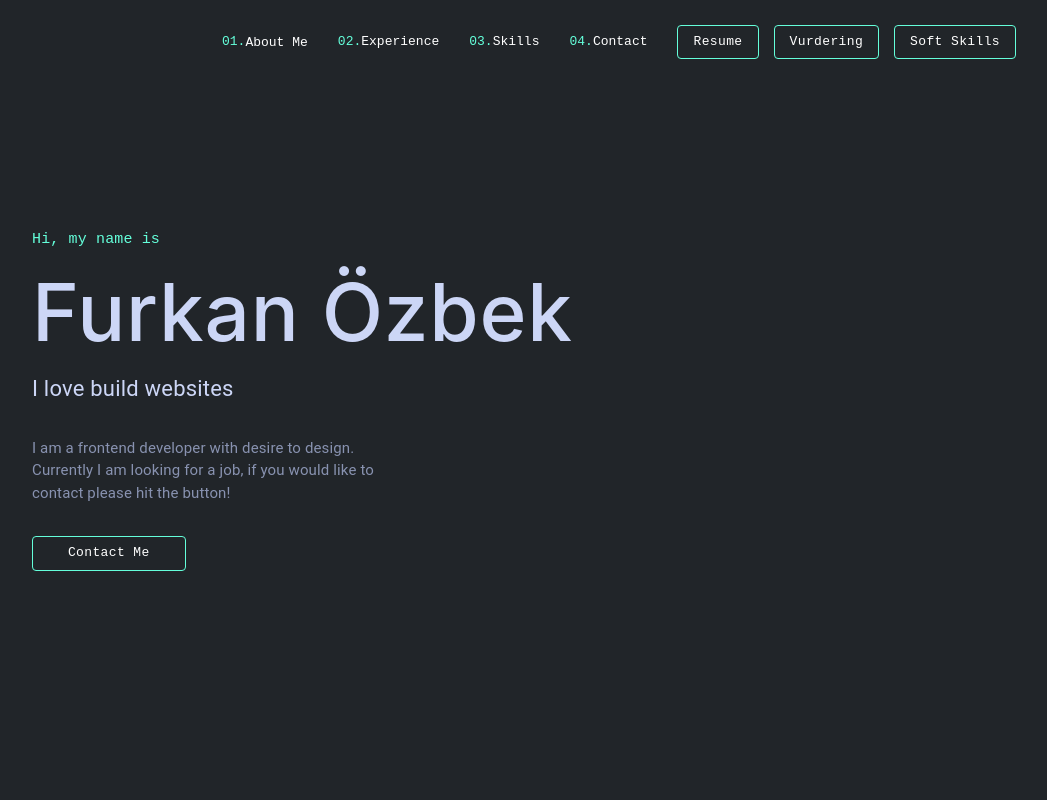
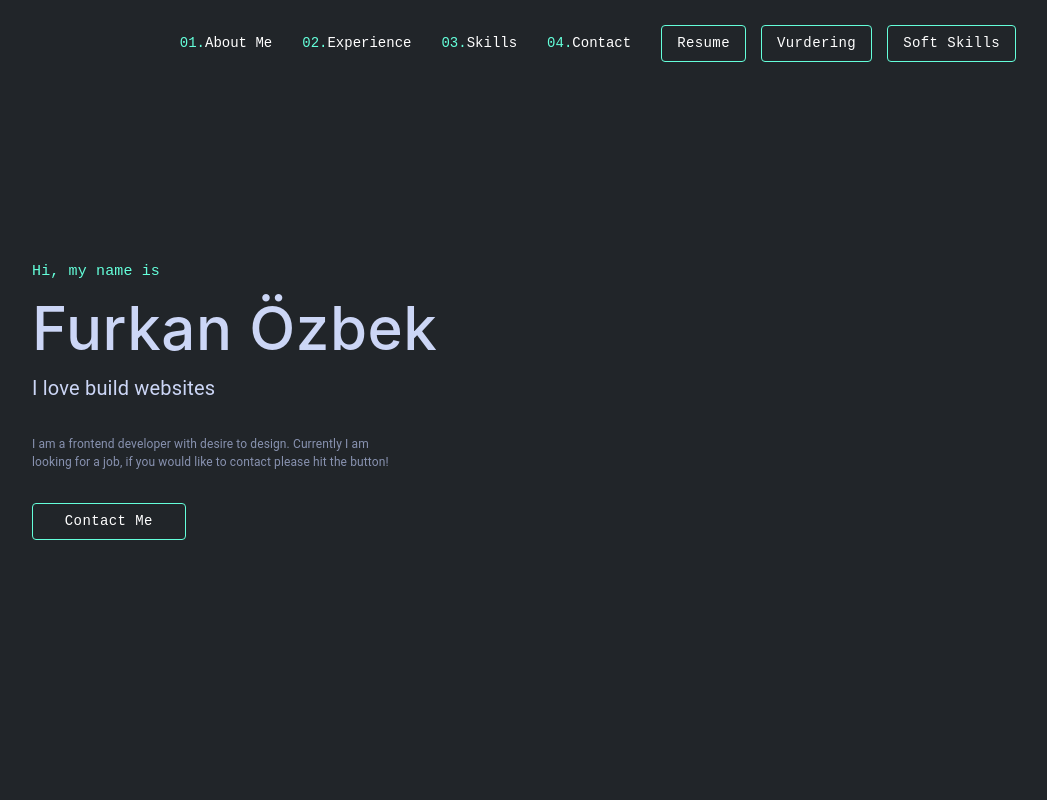
Before and after one commit to FurkannOzbek/personal-site-react, a Next.js app: page / in a window 1280 px wide. Shown: the top 800 px of the page, without its empty margins (224-1271 px from the left). Built offline with nearby package versions, Linux system fonts and the light colour scheme.

Commit message:
fix:responsive adjustments for header

```diff
--- a/components/AboutMe.jsx
+++ b/components/AboutMe.jsx
@@ -21,7 +21,7 @@ export default function AboutMe() {
       component="section"
       sx={{
         display: "flex",
-        ml: { lg: "20%", sm: "5%", xs: "1%" },
+        ml: { lg: "20%", md: "15%", sm: "5%", xs: "1%" },
         mr: { lg: "20%", sm: "5%", xs: "1%" },
         flexDirection: "column",
         alignItems: "flex-start",
@@ -148,12 +148,14 @@ export default function AboutMe() {
             ))}
           </Grid>
         </Box>
+        {/* Image section */}
         {!isMobile && (
           <Box
             sx={{
               flex: 1,
               height: "100%",
               minHeight: "300px",
+              minWidth: "150px",
               backgroundImage: "url('/pp.png')",
               backgroundSize: "cover",
               backgroundPosition: "center",
--- a/components/Header.jsx
+++ b/components/Header.jsx
@@ -86,7 +86,7 @@ export default function Header() {
               mr: "30px",
               color: "white",
               fontFamily: "SF Mono, Fira Code, Fira Mono, Roboto Mono, monospace",
-              fontSize: "13px",
+              fontSize: { xl: "23px", lg: "14px", md: "10px" },
               position: "relative",
               transition: "color 0.3s ease",
               "&:hover": {
@@ -131,7 +131,7 @@ export default function Header() {
             name={item}
             marginR={"15px"}
             key={item}
-            fontSize={{ lg: "13px", md: "13px", sm: "9px", xs: "13px" }}
+            fontSize={{ xl: "23px", lg: "14px", md: "10px", sm: "9px", xs: "13px" }}
           />
         ))}
       </StaggeredSlide>
--- a/components/LandingPage.jsx
+++ b/components/LandingPage.jsx
@@ -34,7 +34,7 @@ export default function LandingPage() {
             sx={{
               fontFamily: "SF Mono,Fira Code,Fira Mono,Roboto Mono,monospace",
               color: "#64ffda",
-              fontSize: "15px",
+              fontSize: { xl: "25px", lg: "15px", md: "12px" },
             }}
           >
             Hi, my name is
@@ -42,7 +42,7 @@ export default function LandingPage() {
           <Typography
             sx={{
               color: "#ccd6f6",
-              fontSize: { lg: "80px", md: "70px", sm: "60px", xs: "50px" },
+              fontSize: { xl: "100px", lg: "60px", md: "50px", sm: "60px", xs: "50px" },
               fontFamily:
                 "Calibre, Inter, San Francisco, SF Pro Text, -apple-system, system-ui, sans-serif",
               fontWeight: "500",
@@ -50,16 +50,23 @@ export default function LandingPage() {
           >
             Furkan Özbek
           </Typography>
-          <Typography sx={{ color: "#ccd6f6", fontSize: "22px" }}>I love build websites</Typography>
+          <Typography
+            sx={{
+              color: "#ccd6f6",
+              fontSize: { xl: "40px", lg: "20px", md: "15px", sm: "20px", xs: "20px" },
+            }}
+          >
+            I love build websites
+          </Typography>
           <Typography
             sx={{
               color: "#8892b0",
               justifyContent: "center",
               mt: { lg: "2rem", xs: "1rem" },
               mb: "2rem",
-              fontSize: "15px",
+              fontSize: { xl: "22px", lg: "12px", md: "12px", sm: "15px", xs: "12px" },
               width: { lg: "35%", md: "60%", sm: "70%", xs: "80%" },
-              textAlign: { lg: "left", md: "center", sm: "center", xs: "center" },
+              textAlign: { lg: "left", md: "left", sm: "center", xs: "center" },
             }}
           >
             I am a frontend developer with desire to design. Currently I am looking for a job, if
@@ -69,7 +76,7 @@ export default function LandingPage() {
           <CustomButton
             name={"Contact Me"}
             width={{ xs: "100%", sm: "25%", md: "15%", lg: "15%" }}
-            fontSize={"13px"}
+            fontSize={{ xl: "25px" }}
           />
         </StaggeredSlide>
       </Box>
```
